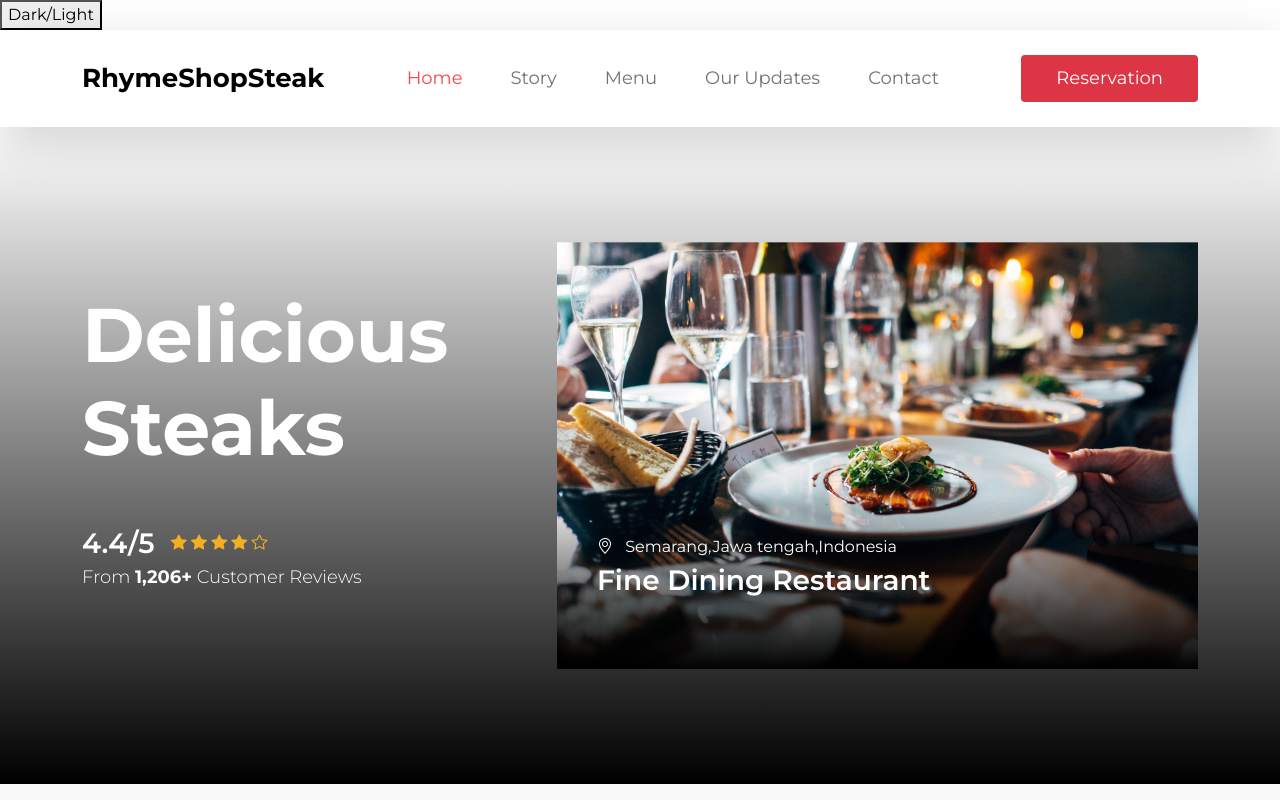
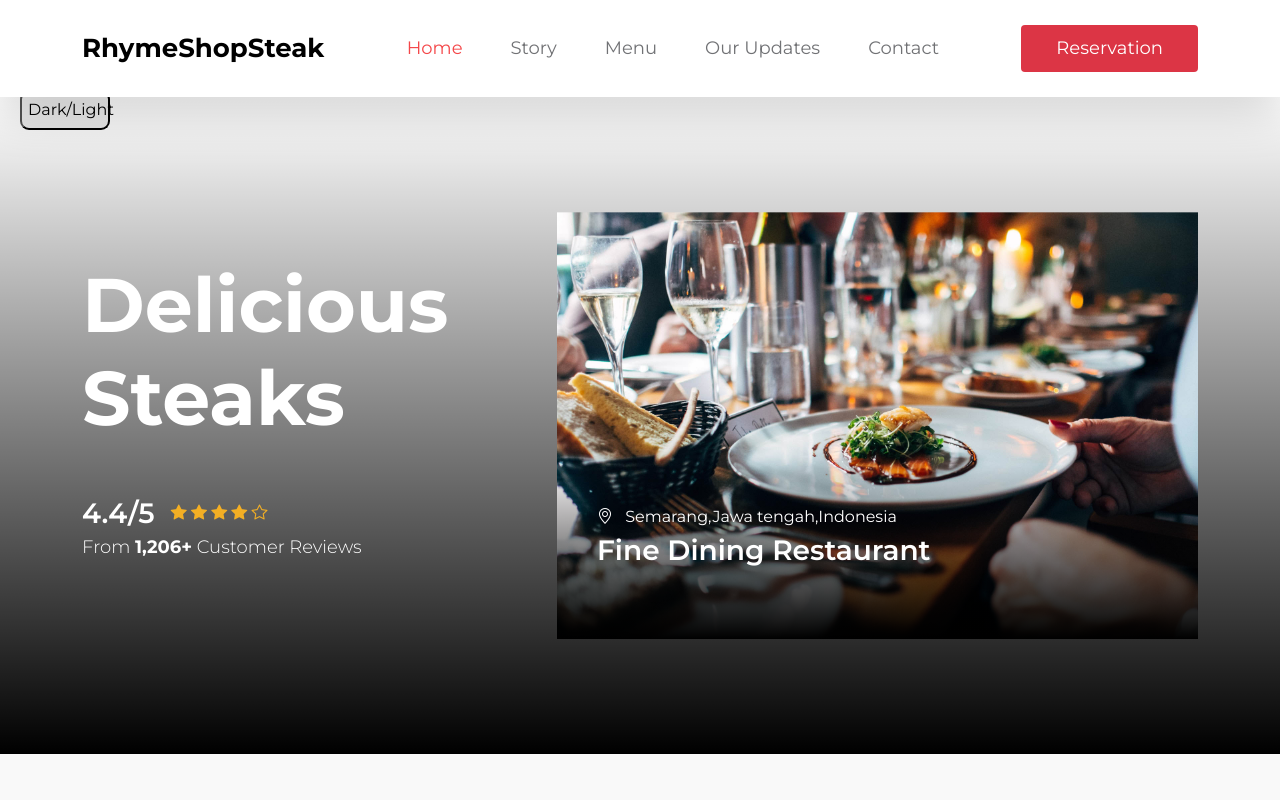
Before and after one commit to WildanDevanata/WildanDevanata.github.io, a plain HTML site: page index.html in a window 1280 px wide. Shown: the top 800 px of the page. Drawn offline with Linux system fonts and the light colour scheme.

Commit message:
Update RhymeShopSteak.css

```diff
--- a/css/RhymeShopSteak.css
+++ b/css/RhymeShopSteak.css
@@ -36,6 +36,19 @@ body {
     background: var(--white-color);
     font-family: var(--body-font-family);
     position: relative;
+.dark-mode {
+    background-color: black;
+    color: white;
+}
+#dark{
+    position: absolute;
+    left: 20px;
+    top: 90px;
+    border-radius: 9px;
+    width: 90px;
+    height: 40px;
+    font-size: 16px;
+}
 }
 
 /*---------------------------------------
```
